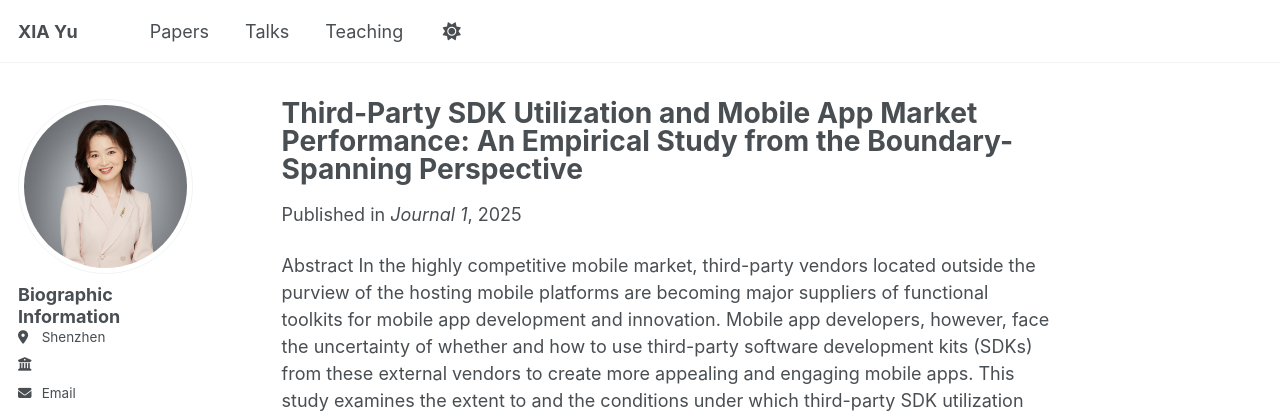
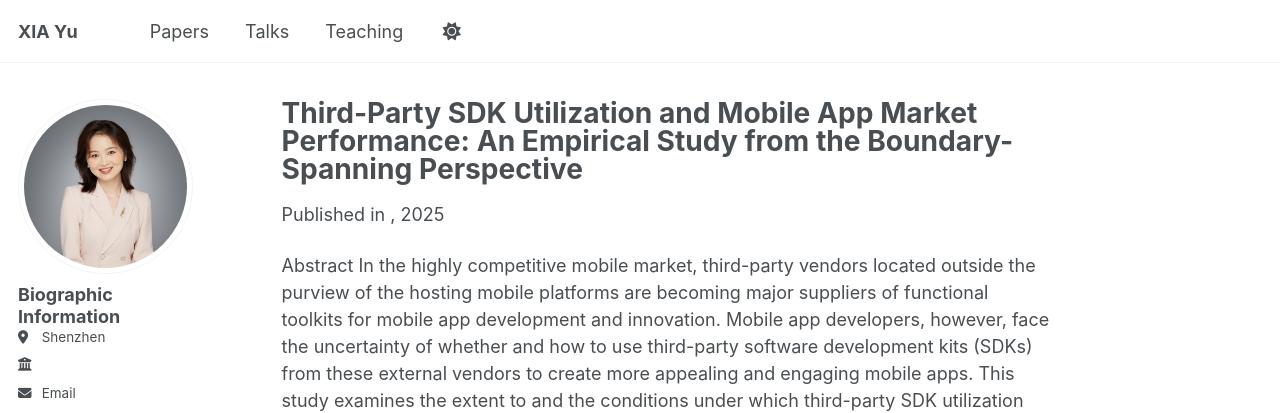
Before and after one commit to yuxia2025/yuxia2025.github.io, a Jekyll site: the page built from _publications/2015-10-01-paper-title-number-3.md, in a window 1280 px wide and 900 px high. Shown: the top 413 px of the window. Built offline with Jekyll 4.4.1, drawn with Linux system fonts in a browser that asks for light colours.

Commit message:
Update 2015-10-01-paper-title-number-3.md

```diff
--- a/_publications/2015-10-01-paper-title-number-3.md
+++ b/_publications/2015-10-01-paper-title-number-3.md
@@ -4,8 +4,9 @@ collection: publications
 category: working
 permalink: /publication/2015-10-01-paper-title-number-3
 excerpt: 'daily active users, third-party SDK, boundary object, boundary spanning, platform boundary resources, platform updates, mobile app developer'
+action: "Under Review"
 date: 2025-06-01
-venue: 'Journal 1'
+venue: ''
 slidesurl: 'http://academicpages.github.io/files/slides3.pdf'
 paperurl: 'http://academicpages.github.io/files/paper3.pdf'
 citation: ''
```
